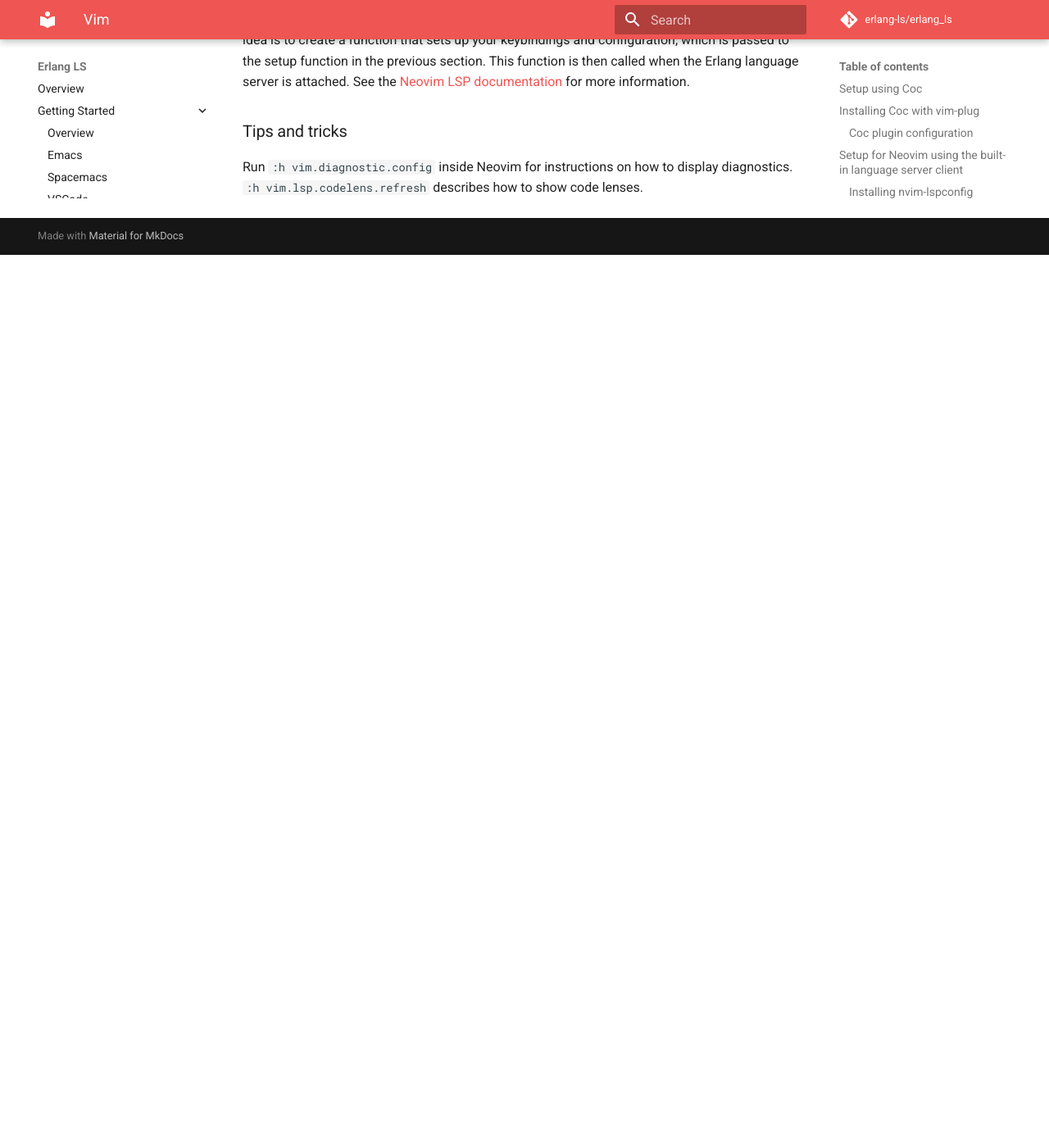
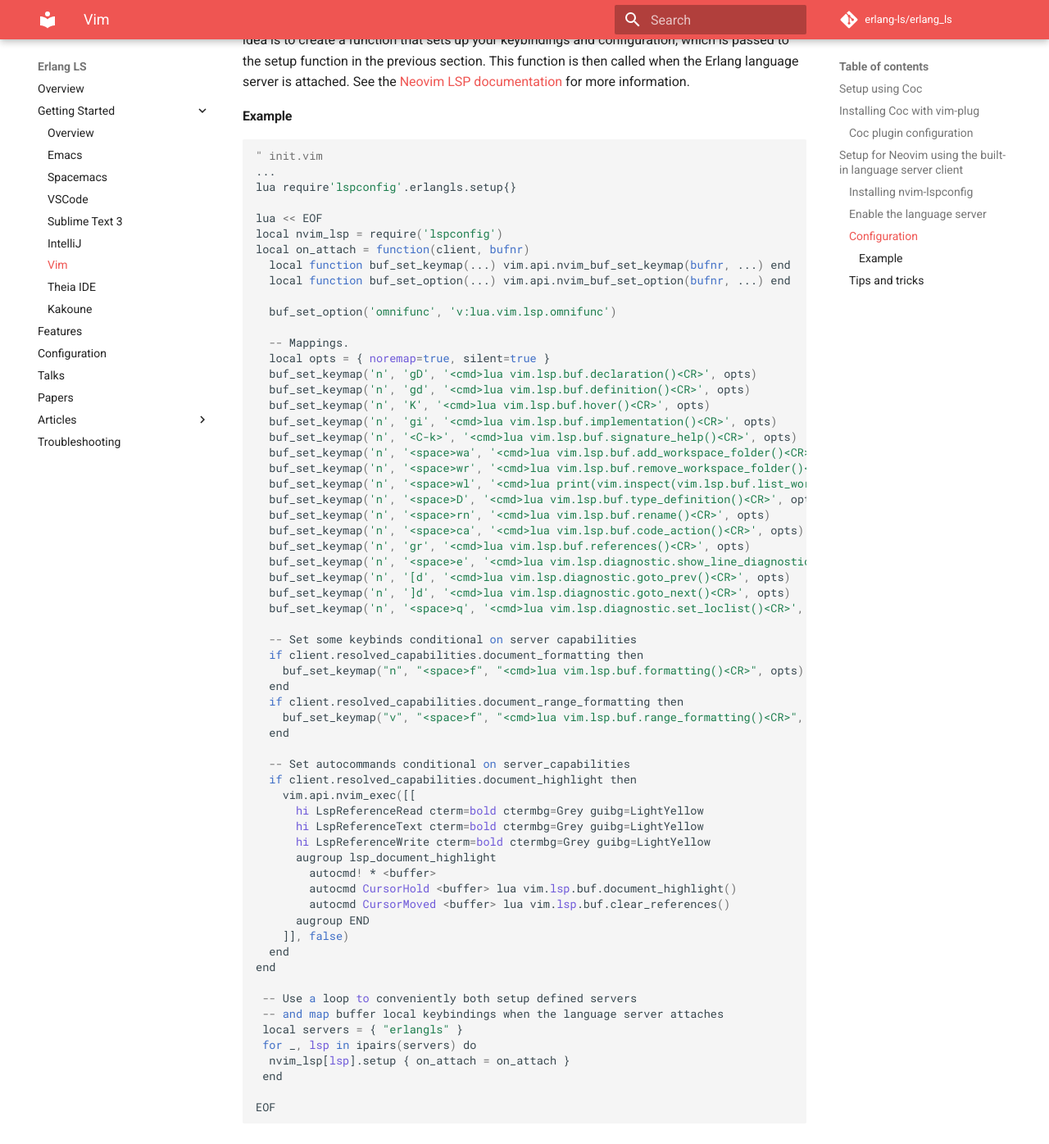
Before and after one commit to erlang-ls/erlang-ls.github.io, an MkDocs documentation site: the page built from docs/getting-started/vim.md, in a window 1280 px wide and 1400 px high, scrolled down 1852 px. Shown: the top 1396 px of the window at 82% size. Built offline with MkDocs 1.6.1 and Material for MkDocs 9.7.7, drawn with Linux system fonts in a browser that asks for light colours; comment, search, counter and statistics services are not loaded; before the commit the page ends 2163 px from its top, so only the background shows below that.

Commit message:
Provide a complete example of NeoVim config (#70)
The official documentation for setting up NeoVim's keybindings was not entirely straightforward, so I added a working example.

Co-authored-by: Roberto Aloi <robertoaloi@users.noreply.github.com>

````diff
--- a/docs/getting-started/vim.md
+++ b/docs/getting-started/vim.md
@@ -94,6 +94,73 @@
 [Neovim LSP documentation](https://neovim.io/doc/user/lsp.html) for more
 information.
 
+#### Example
+
+```vim
+" init.vim
+...
+lua require'lspconfig'.erlangls.setup{}
+
+lua << EOF
+local nvim_lsp = require('lspconfig')
+local on_attach = function(client, bufnr)
+  local function buf_set_keymap(...) vim.api.nvim_buf_set_keymap(bufnr, ...) end
+  local function buf_set_option(...) vim.api.nvim_buf_set_option(bufnr, ...) end
+
+  buf_set_option('omnifunc', 'v:lua.vim.lsp.omnifunc')
+
+  -- Mappings.
+  local opts = { noremap=true, silent=true }
+  buf_set_keymap('n', 'gD', '<cmd>lua vim.lsp.buf.declaration()<CR>', opts)
+  buf_set_keymap('n', 'gd', '<cmd>lua vim.lsp.buf.definition()<CR>', opts)
+  buf_set_keymap('n', 'K', '<cmd>lua vim.lsp.buf.hover()<CR>', opts)
+  buf_set_keymap('n', 'gi', '<cmd>lua vim.lsp.buf.implementation()<CR>', opts)
+  buf_set_keymap('n', '<C-k>', '<cmd>lua vim.lsp.buf.signature_help()<CR>', opts)
+  buf_set_keymap('n', '<space>wa', '<cmd>lua vim.lsp.buf.add_workspace_folder()<CR>', opts)
+  buf_set_keymap('n', '<space>wr', '<cmd>lua vim.lsp.buf.remove_workspace_folder()<CR>', opts)
+  buf_set_keymap('n', '<space>wl', '<cmd>lua print(vim.inspect(vim.lsp.buf.list_workspace_folders()))<CR>', opts)
+  buf_set_keymap('n', '<space>D', '<cmd>lua vim.lsp.buf.type_definition()<CR>', opts)
+  buf_set_keymap('n', '<space>rn', '<cmd>lua vim.lsp.buf.rename()<CR>', opts)
+  buf_set_keymap('n', '<space>ca', '<cmd>lua vim.lsp.buf.code_action()<CR>', opts)
+  buf_set_keymap('n', 'gr', '<cmd>lua vim.lsp.buf.references()<CR>', opts)
+  buf_set_keymap('n', '<space>e', '<cmd>lua vim.lsp.diagnostic.show_line_diagnostics()<CR>', opts)
+  buf_set_keymap('n', '[d', '<cmd>lua vim.lsp.diagnostic.goto_prev()<CR>', opts)
+  buf_set_keymap('n', ']d', '<cmd>lua vim.lsp.diagnostic.goto_next()<CR>', opts)
+  buf_set_keymap('n', '<space>q', '<cmd>lua vim.lsp.diagnostic.set_loclist()<CR>', opts)
+
+  -- Set some keybinds conditional on server capabilities
+  if client.resolved_capabilities.document_formatting then
+    buf_set_keymap("n", "<space>f", "<cmd>lua vim.lsp.buf.formatting()<CR>", opts)
+  end
+  if client.resolved_capabilities.document_range_formatting then
+    buf_set_keymap("v", "<space>f", "<cmd>lua vim.lsp.buf.range_formatting()<CR>", opts)
+  end
+
+  -- Set autocommands conditional on server_capabilities
+  if client.resolved_capabilities.document_highlight then
+    vim.api.nvim_exec([[
+      hi LspReferenceRead cterm=bold ctermbg=Grey guibg=LightYellow
+      hi LspReferenceText cterm=bold ctermbg=Grey guibg=LightYellow
+      hi LspReferenceWrite cterm=bold ctermbg=Grey guibg=LightYellow
+      augroup lsp_document_highlight
+        autocmd! * <buffer>
+        autocmd CursorHold <buffer> lua vim.lsp.buf.document_highlight()
+        autocmd CursorMoved <buffer> lua vim.lsp.buf.clear_references()
+      augroup END
+    ]], false)
+  end
+end
+
+ -- Use a loop to conveniently both setup defined servers
+ -- and map buffer local keybindings when the language server attaches
+ local servers = { "erlangls" }
+ for _, lsp in ipairs(servers) do
+  nvim_lsp[lsp].setup { on_attach = on_attach }
+ end
+
+EOF
+```
+
 ### Tips and tricks
 
 Run `:h vim.diagnostic.config` inside Neovim for instructions on how to display
````
